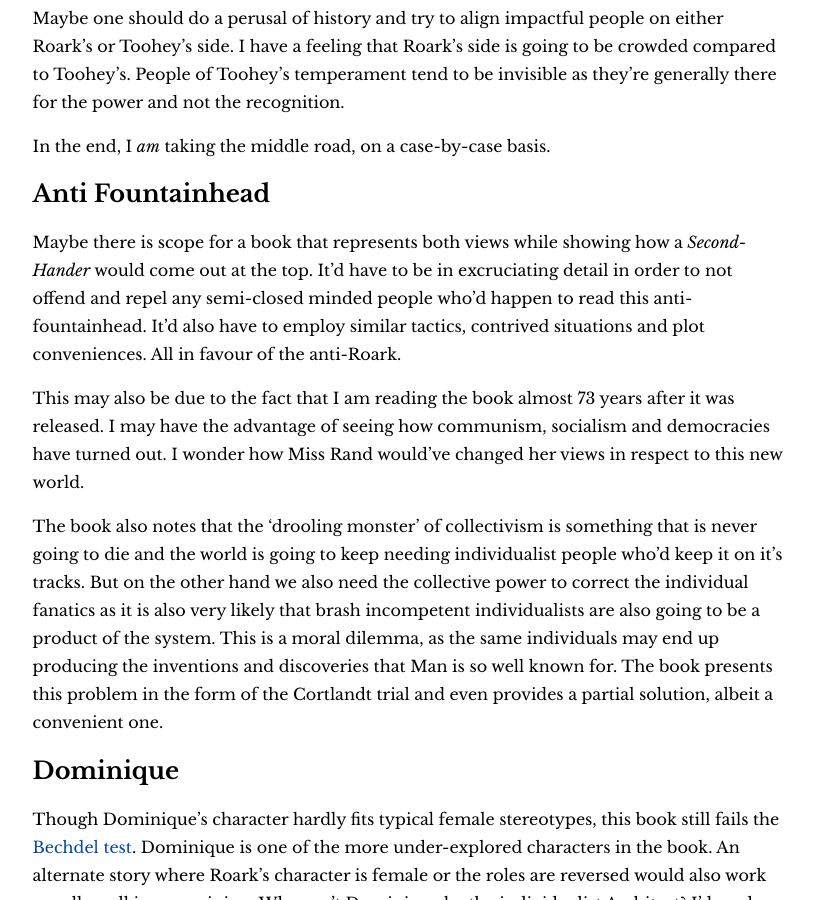
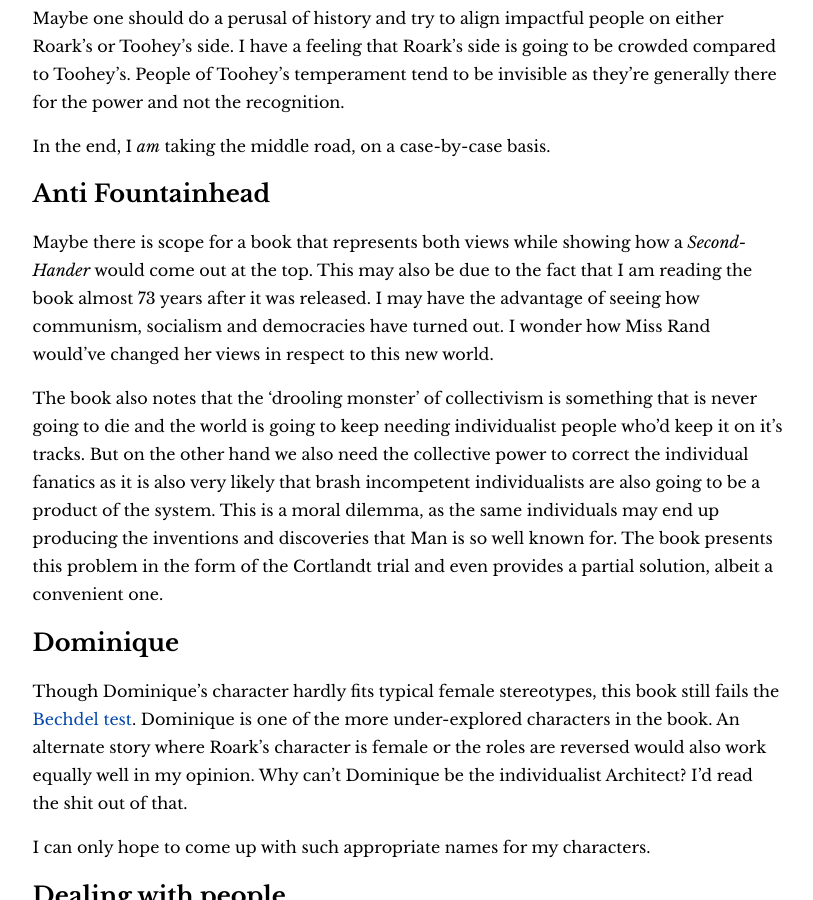
Before and after one commit to satyanash/satyanash.github.io, a Jekyll site: the page built from _posts/2016-05-06-book-review-the-fountainhead-ayn-rand-1943.markdown, in a window 1280 px wide and 900 px high, scrolled down 3397 px. Shown: the whole window, without its empty margins (333-1146 px from the left). Built offline with Jekyll 4.4.1, drawn with Linux system fonts in a browser that asks for light colours.

Commit message:
remove incoherence from The Fountainhead

```diff
--- a/_posts/2016-05-06-book-review-the-fountainhead-ayn-rand-1943.markdown
+++ b/_posts/2016-05-06-book-review-the-fountainhead-ayn-rand-1943.markdown
@@ -111,10 +111,6 @@ In the end, I _am_ taking the middle road, on a case-by-case basis.
 ## Anti Fountainhead
 
 Maybe there is scope for a book that represents both views while showing how a *Second-Hander* would come out at the top.
-It'd have to be in excruciating detail in order to not offend and repel any semi-closed minded people who'd happen to read this anti-fountainhead.
-It'd also have to employ similar tactics, contrived situations and plot conveniences.
-All in favour of the anti-Roark.
-
 This may also be due to the fact that I am reading the book almost 73 years after it was released.
 I may have the advantage of seeing how communism, socialism and democracies have turned out.
 I wonder how Miss Rand would've changed her views in respect to this new world.
```
